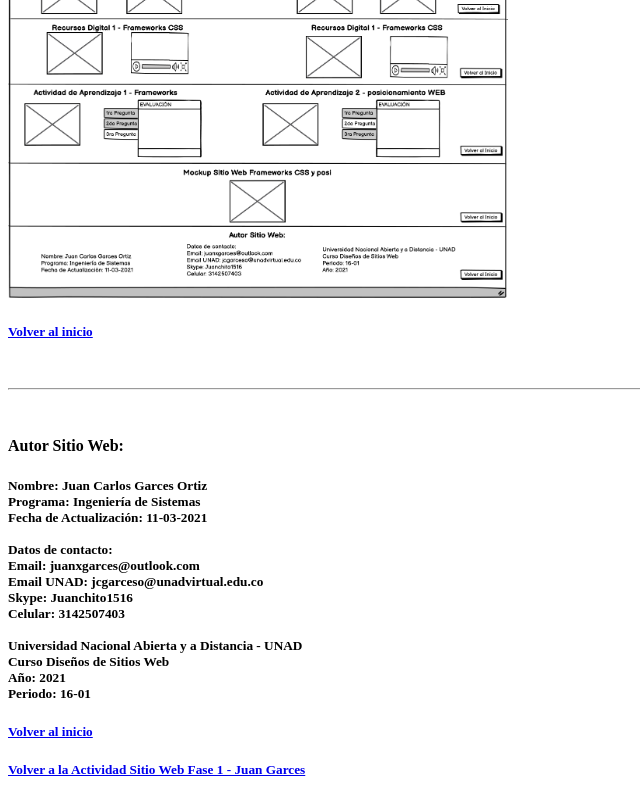
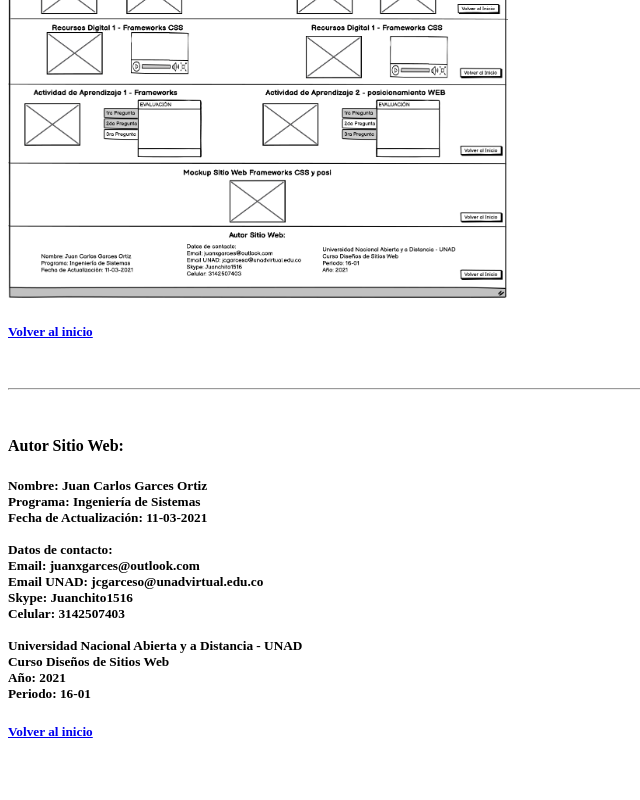
Before and after one commit to juanxgarces/DSW-JuanGarces, a plain HTML site: page fase2/design.html in a window 1280 px wide. Shown: the part 4365-5165 px from the top of the page, without its empty margins (0-640 px from the left). After the commit the page ends 5127 px from the top, so only its background shows below. Drawn offline with Linux system fonts and the light colour scheme.

Commit message:
Tercera Actualización
Actualización Actividad Fase 2
Juan Garces

```diff
--- a/fase2/design.html
+++ b/fase2/design.html
@@ -331,8 +331,6 @@
 
     </footer>
 
-    <h5> <a href="/index.html">Volver a la Actividad Sitio Web Fase 1 - Juan Garces</a> </h5>
-
 </body>
 
 </html>
```
